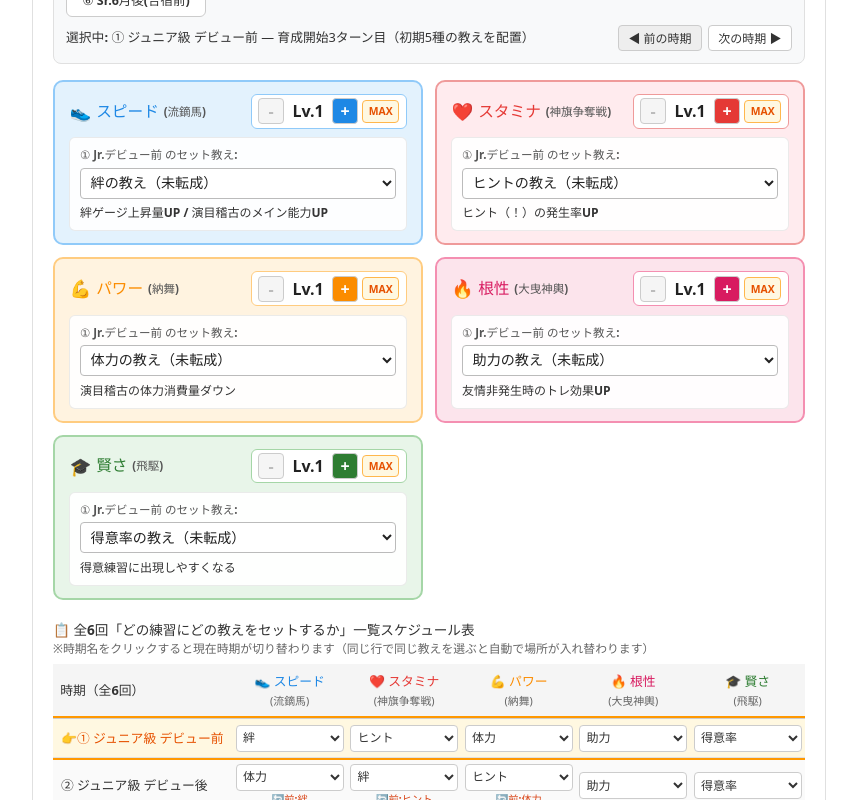
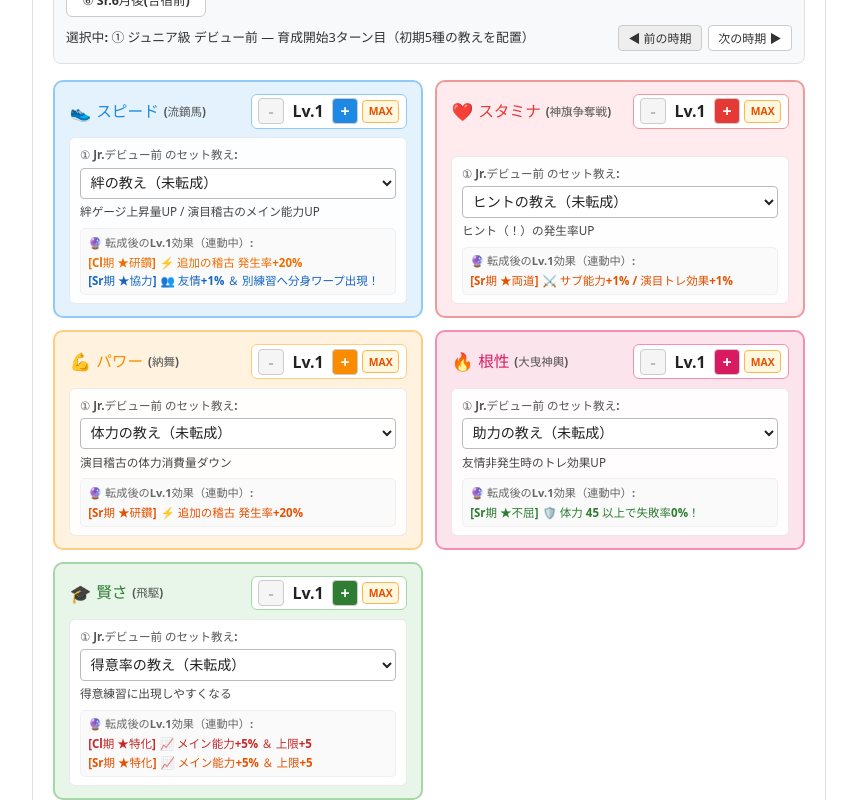
Before and after one commit to tagamy/uma-planner, a React (Vite) app: page / in a window 1280 px wide. Shown: the part 1560-2360 px from the top of the page, without its empty margins (0-857 px from the left). Built offline with nearby package versions, Linux system fonts and the light colour scheme.

Commit message:
feat(shuntaisai): update middle-long preset and restore real-time effect preview by level

```diff
--- a/src/components/ShuntaisaiSection.tsx
+++ b/src/components/ShuntaisaiSection.tsx
@@ -767,6 +767,57 @@ export const ShuntaisaiSection: React.FC<ShuntaisaiSectionProps> = ({
                         const isFukutsu = currentOshie === '不屈';
                         const fukutsuStatus = isFukutsu ? getFukutsuStatus(lv) : null;
 
+                        // 6回スケジュール表から、この演目のクラシック期・シニア期の予定転成教えを取得
+                        const plannedClassicOshie = state.placements[2]?.[meta.key] || state.placements[3]?.[meta.key] || '';
+                        const plannedSeniorOshie = state.placements[4]?.[meta.key] || state.placements[5]?.[meta.key] || '';
+
+                        interface OshiePreviewItem {
+                            periodLabel: string;
+                            oshie: UpgradedOshie;
+                            effectText: string;
+                            color: string;
+                            isMax: boolean;
+                        }
+
+                        const previewItems: OshiePreviewItem[] = [];
+
+                        // ジュニア期（step 0, 1）の場合：クラシック期とシニア期の予定転成教えをプレビュー
+                        if (activeStep <= 1) {
+                            if (plannedClassicOshie && isUpgradedOshie(plannedClassicOshie)) {
+                                previewItems.push({
+                                    periodLabel: 'Cl期',
+                                    oshie: plannedClassicOshie as UpgradedOshie,
+                                    effectText: getOshieEffectByLevel(plannedClassicOshie, lv),
+                                    color: plannedClassicOshie === '特化' ? '#c62828' : '#ef6c00',
+                                    isMax: lv === maxLevel,
+                                });
+                            }
+                            if (plannedSeniorOshie && isUpgradedOshie(plannedSeniorOshie)) {
+                                const isFuk = plannedSeniorOshie === '不屈';
+                                const fStatus = isFuk ? getFukutsuStatus(lv) : null;
+                                previewItems.push({
+                                    periodLabel: 'Sr期',
+                                    oshie: plannedSeniorOshie as UpgradedOshie,
+                                    effectText: getOshieEffectByLevel(plannedSeniorOshie, lv),
+                                    color: fStatus?.isMax ? '#d32f2f' : isFuk ? '#2e7d32' : plannedSeniorOshie === '協力' ? '#1565c0' : '#e65100',
+                                    isMax: lv === maxLevel,
+                                });
+                            }
+                        } else if (activeStep >= 2 && activeStep <= 3) {
+                            // クラシック期（step 2, 3）の場合：シニア期の予定転成教えをプレビュー（現在と異なる場合）
+                            if (plannedSeniorOshie && isUpgradedOshie(plannedSeniorOshie) && plannedSeniorOshie !== currentOshie) {
+                                const isFuk = plannedSeniorOshie === '不屈';
+                                const fStatus = isFuk ? getFukutsuStatus(lv) : null;
+                                previewItems.push({
+                                    periodLabel: 'Sr期予定',
+                                    oshie: plannedSeniorOshie as UpgradedOshie,
+                                    effectText: getOshieEffectByLevel(plannedSeniorOshie, lv),
+                                    color: fStatus?.isMax ? '#d32f2f' : isFuk ? '#2e7d32' : plannedSeniorOshie === '協力' ? '#1565c0' : '#e65100',
+                                    isMax: lv === maxLevel,
+                                });
+                            }
+                        }
+
                         return (
                             <div
                                 key={meta.key}
@@ -886,21 +937,79 @@ export const ShuntaisaiSection: React.FC<ShuntaisaiSectionProps> = ({
                                         ))}
                                     </select>
 
+                                    {/* 現在セット教えの効果表示 */}
                                     {effectText && (
                                         <div
                                             style={{
                                                 marginTop: '0.35rem',
-                                                fontSize: '0.75rem',
-                                                fontWeight: 'bold',
-                                                color: fukutsuStatus?.isMax ? '#d32f2f' : isFukutsu ? '#1b5e20' : upgraded ? '#bf360c' : '#333',
+                                                fontSize: upgraded ? '0.76rem' : '0.73rem',
+                                                fontWeight: upgraded ? 'bold' : 'normal',
+                                                color: fukutsuStatus?.isMax ? '#d32f2f' : isFukutsu ? '#1b5e20' : upgraded ? '#bf360c' : '#444',
+                                                lineHeight: 1.4,
                                             }}
                                         >
+                                            {upgraded && (
+                                                <span
+                                                    style={{
+                                                        backgroundColor: fukutsuStatus?.isMax ? '#ffebee' : '#fff3e0',
+                                                        color: fukutsuStatus?.isMax ? '#d32f2f' : '#e65100',
+                                                        padding: '0.1rem 0.35rem',
+                                                        borderRadius: '4px',
+                                                        fontSize: '0.68rem',
+                                                        marginRight: '0.3rem',
+                                                        fontWeight: 'bold',
+                                                    }}
+                                                >
+                                                    現在 Lv.{lv}効果
+                                                </span>
+                                            )}
                                             {effectText}
                                         </div>
                                     )}
                                     {upgraded && baseJuniorMeta && (
-                                        <div style={{ marginTop: '0.15rem', fontSize: '0.7rem', color: baseJuniorMeta.color, fontWeight: 'bold' }}>
+                                        <div style={{ marginTop: '0.15rem', fontSize: '0.68rem', color: baseJuniorMeta.color, fontWeight: 'bold' }}>
                                             ＋転成効果({baseJunior}): {baseJuniorMeta.badgeText}
+                                        </div>
+                                    )}
+
+                                    {/* 将来の転成予定のLv連動効果プレビュー */}
+                                    {previewItems.length > 0 && (
+                                        <div
+                                            style={{
+                                                marginTop: '0.45rem',
+                                                paddingTop: '0.35rem',
+                                                borderTop: '1px dashed rgba(0,0,0,0.15)',
+                                                backgroundColor: '#fafafa',
+                                                padding: '0.35rem 0.45rem',
+                                                borderRadius: '5px',
+                                                border: '1px solid #f0f0f0',
+                                            }}
+                                        >
+                                            <div
+                                                style={{
+                                                    fontSize: '0.7rem',
+                                                    fontWeight: 'bold',
+                                                    color: '#666',
+                                                    marginBottom: '0.2rem',
+                                                    display: 'flex',
+                                                    justifyContent: 'space-between',
+                                                    alignItems: 'center',
+                                                }}
+                                            >
+                                                <span>🔮 転成後のLv.{lv}効果（連動中）:</span>
+                                            </div>
+                                            <div style={{ display: 'flex', flexDirection: 'column', gap: '0.2rem' }}>
+                                                {previewItems.map(item => (
+                                                    <div key={item.periodLabel} style={{ fontSize: '0.72rem', lineHeight: 1.35 }}>
+                                                        <span style={{ fontWeight: 'bold', color: item.color, marginRight: '0.25rem' }}>
+                                                            [{item.periodLabel} ★{item.oshie}]
+                                                        </span>
+                                                        <span style={{ fontWeight: 'bold', color: item.color }}>
+                                                            {item.effectText}
+                                                        </span>
+                                                    </div>
+                                                ))}
+                                            </div>
                                         </div>
                                     )}
                                 </div>
```
Also changed, not shown: src/constants/shuntaisaiData.ts (+12 -12 lines).
